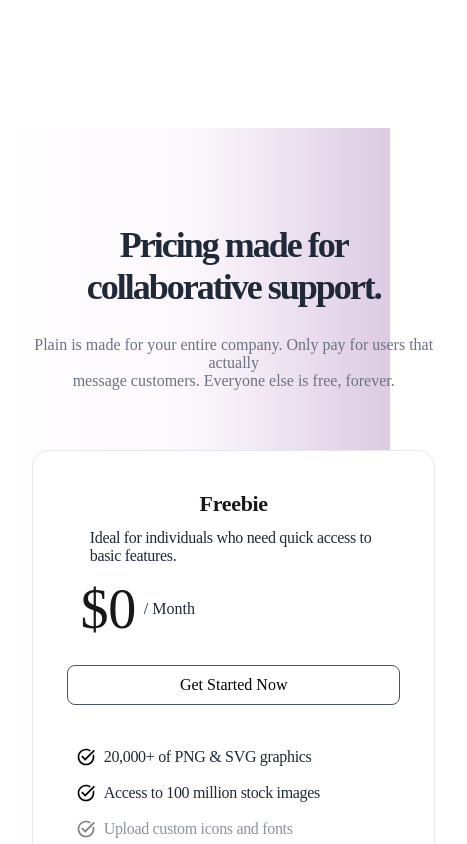
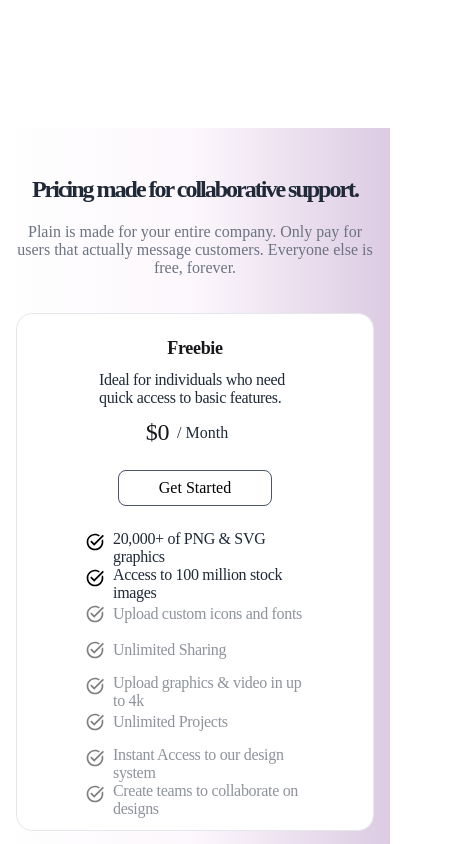
Before and after one commit to codecShivam/webmakersStudio, a React (Vite) app: page / in a window 390 px wide. Shown: the part 3420-4264 px from the top of the page, 467 px wide, since content can reach past the window. Built offline with nearby package versions, Linux system fonts and the light colour scheme.

Commit message:
fixed: card responsiveness

```diff
--- a/src/App.css
+++ b/src/App.css
@@ -1,3 +1,7 @@
 * {
   margin: auto;
 }
+
+body {
+  overflow-x: hidden;
+}
--- a/src/components/pricing/Pricing.jsx
+++ b/src/components/pricing/Pricing.jsx
@@ -4,17 +4,17 @@ import data from "../../data/PricingPlans.json";
 
 const Pricing = () => {
   return (
-    <div className="font-satoshi bg-gradient-to-r from-white via-[#FCF7FC] to-[#dccbe3] flex flex-grow flex-col items-center justify-end self-stretch py-24 leading-[normal]">
+    <div className="font-satoshi bg-gradient-to-r from-white via-[#FCF7FC] to-[#dccbe3] flex flex-grow flex-col items-center justify-end self-stretch py-12 sm:py-24 leading-[normal]">
       <div className="flex flex-grow items-start justify-center self-stretch bg-cover bg-center">
-        <div className="flex flex-grow flex-col items-center justify-center gap-y-3 self-stretch px-8 md:px-32">
-          <div className="flex  items-center justify-center text-center text-4xl md:text-5xl lg:text-6xl font-bold leading-[normal] tracking-[-2px] text-gray-800">
+        <div className="flex flex-grow flex-col items-center justify-center gap-y-3 self-stretch px-4 sm:px-8 md:px-16 lg:px-32">
+          <div className="flex items-center justify-center text-center text-2xl md:text-4xl lg:text-5xl font-bold leading-[normal] tracking-[-2px] text-gray-800">
             Pricing made for collaborative support.
           </div>
-          <div className="flex w-full items-center justify-center text-center text-base md:text-xl lg:text-2xl font-medium leading-[normal] tracking-[0px] text-gray-500 my-4">
+          <div className="flex w-full items-center justify-center text-center text-base md:text-xl lg:text-2xl font-medium leading-[normal] tracking-[0px] text-gray-500 my-2 sm:my-4">
             Plain is made for your entire company. Only pay for users that
-            actually<br></br> message customers. Everyone else is free, forever.
+            actually message customers. Everyone else is free, forever.
           </div>
-          <div className="flex flex-wrap justify-around items-center gap-8 mt-8">
+          <div className="flex flex-wrap justify-around items-center gap-4 sm:gap-8 mt-4 sm:mt-8">
             {data.map((plan, index) => (
               <PricingPlan
                 key={index}
--- a/src/components/pricing/PricingPlan.jsx
+++ b/src/components/pricing/PricingPlan.jsx
@@ -35,46 +35,46 @@ const PricingPlan = ({
       style={cardSpring}
     >
       <div
-        className={`flex flex-grow items-center justify-center self-stretch rounded-2xl border border-solid border-gray-200 ${customClass} py-10 px-6  h-full`}
+        className={`flex flex- items-center justify-center self-stretch rounded-2xl border border-solid border-gray-200 ${customClass} py-6 px-4 sm:w-max w-full sm:py-10 sm:px-6 h-full`}
       >
-        <div className="flex flex-grow flex-col items-center justify-center gap-y-10 self-stretch">
+        <div className="flex flex-grow flex-col items-center justify-center gap-y-6 self-stretch">
           <div className="flex flex-col items-center justify-between gap-y-3 self-stretch">
             <div className="flex items-center justify-center self-stretch text-left tracking-[-0.32px]">
               <div className="flex flex-grow flex-col items-start justify-between gap-y-3 self-stretch">
                 <animated.div
-                  className={`self-stretch text-[22px] font-bold leading-[normal] ${headingClass}`}
+                  className={`self-stretch text-[18px] sm:text-[22px] font-bold leading-[normal] ${headingClass}`}
                 >
                   {name}
                 </animated.div>
                 <animated.div
-                  className={`w-72 text-base font-medium leading-[normal] ${textClass}`}
+                  className={`w-48 sm:w-72 text-base font-medium leading-[normal] ${textClass}`}
                 >
                   {description}
                 </animated.div>
               </div>
             </div>
             <div className="flex flex-grow flex-col items-center justify-between gap-y-6 self-stretch">
-              <div className="flex flex-grow items-center self-stretch pr-48 text-left">
+              <div className="flex flex-grow items-center self-stretch pr-4 sm:pr-12 text-left">
                 <div className="flex flex-grow items-center justify-center gap-x-2 self-stretch">
                   <animated.div
-                    className={`self-stretch text-[56px] font-medium leading-[normal] tracking-[-0.32px] ${headingClass}`}
+                    className={`self-stretch text-[24px] sm:text-[32px] font-medium leading-[normal] tracking-[-0.32px] ${headingClass}`}
                   >
                     {price}
                   </animated.div>
                   <animated.div
-                    className={`text-base font-normal leading-[normal] tracking-[0px] ${textClass}`}
+                    className={`text-base sm:text-base font-normal leading-[normal] tracking-[0px] ${textClass}`}
                   >
                     / Month
                   </animated.div>
                 </div>
               </div>
               <animated.button
-                className={`flex bg-white items-center justify-center self-stretch rounded-lg border border-solid border-gray-600 py-2.5 px-28 text-center text-base font-medium leading-[normal] tracking-[0px] ${
+                className={`flex bg-white items-center justify-center self-stretch rounded-lg border border-solid border-gray-600 py-2 px-10 sm:px-28 text-center text-base font-medium leading-[normal] tracking-[0px] ${
                   name === "Professional" ? "text-zinc-900" : null
                 }`}
               >
                 <div className={`flex flex-grow justify-center self-stretch`}>
-                  Get Started Now
+                  Get Started
                 </div>
               </animated.button>
             </div>
@@ -96,7 +96,7 @@ const PricingPlan = ({
                     }`}
                   ></img>
                 </div>
-                <div className="w-72 self-stretch">{feature}</div>
+                <div className="w-48 sm:w-72 self-stretch">{feature}</div>
               </div>
             ))}
             {excludedFeatures.map((feature, index) => (
@@ -107,7 +107,7 @@ const PricingPlan = ({
                 <div className="h-5 w-5">
                   <img src={Check} alt="Check" className="fill-current "></img>
                 </div>
-                <div className="w-72 self-stretch">{feature}</div>
+                <div className="w-48 sm:w-72 self-stretch">{feature}</div>
               </div>
             ))}
           </animated.div>
```
